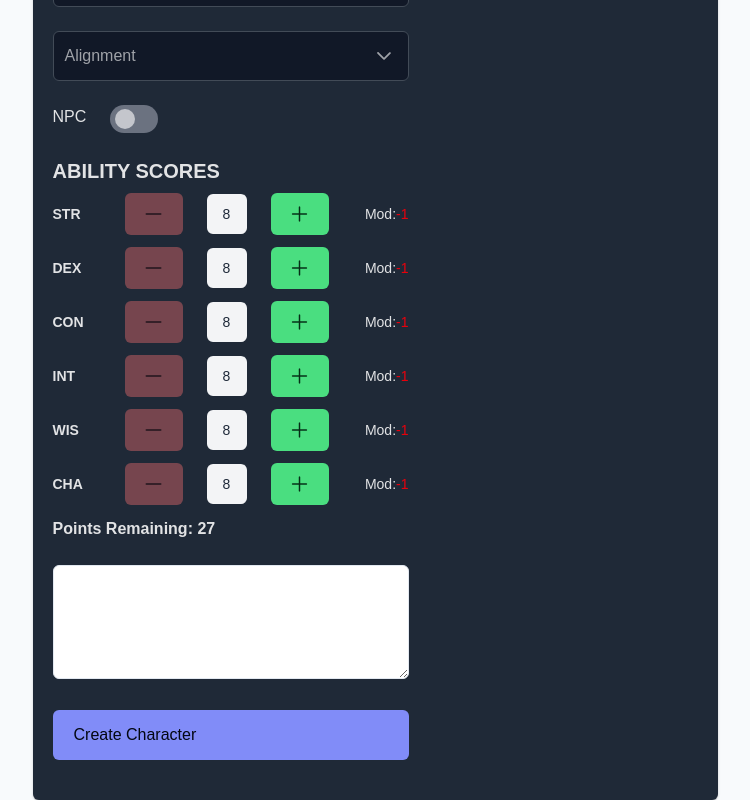
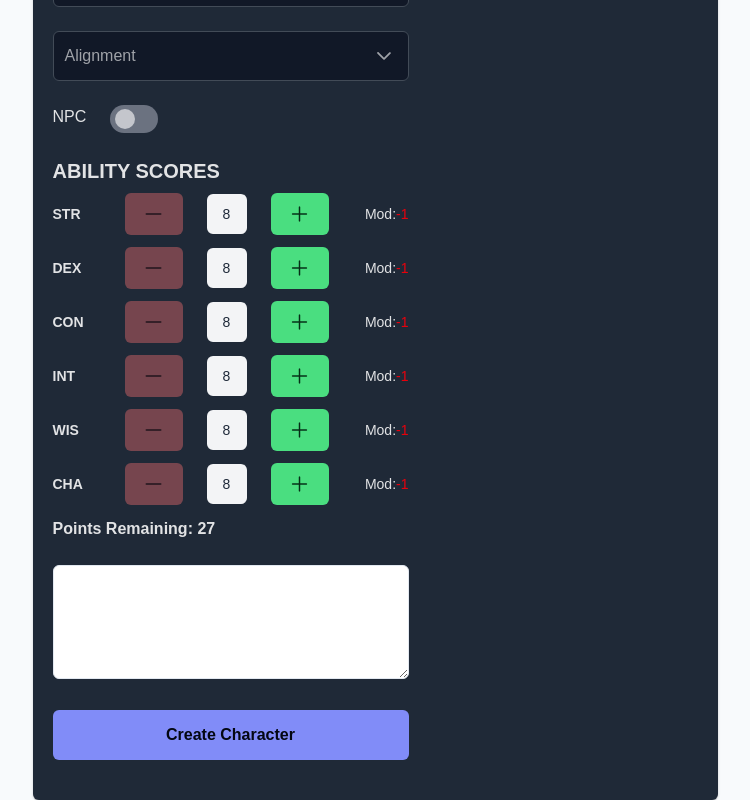
Before and after one commit to lnaidu14/dnd, a Next.js app: page /sandbox in a window 1280 px wide. Shown: the part 467-1267 px from the top of the page, without its empty margins (265-1015 px from the left). Built offline with nearby package versions, Linux system fonts and the light colour scheme; a web font is replaced by a local one.

Commit message:
added label to button instead of direct text

```diff
--- a/src/components/CharacterCreator/CharacterCreator.jsx
+++ b/src/components/CharacterCreator/CharacterCreator.jsx
@@ -278,7 +278,7 @@ export default function CharacterCreator({ universe }) {
               <label>Character Backstory</label>
             </FloatLabel>
 
-            <Button type="submit">Create Character</Button>
+            <Button type="submit" label="Create Character" />
           </form>
           <div className="flex flex-col gap-6 items-center">
             <FloatLabel>
```
